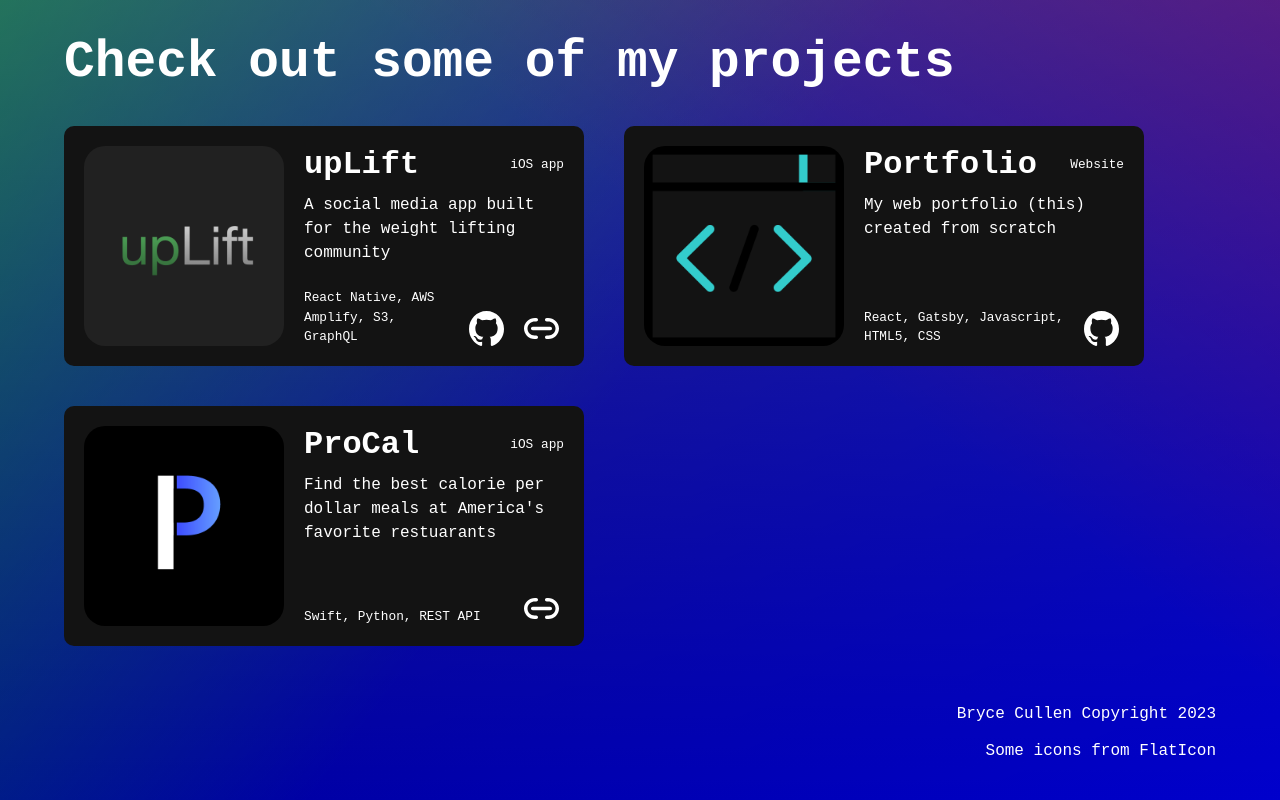
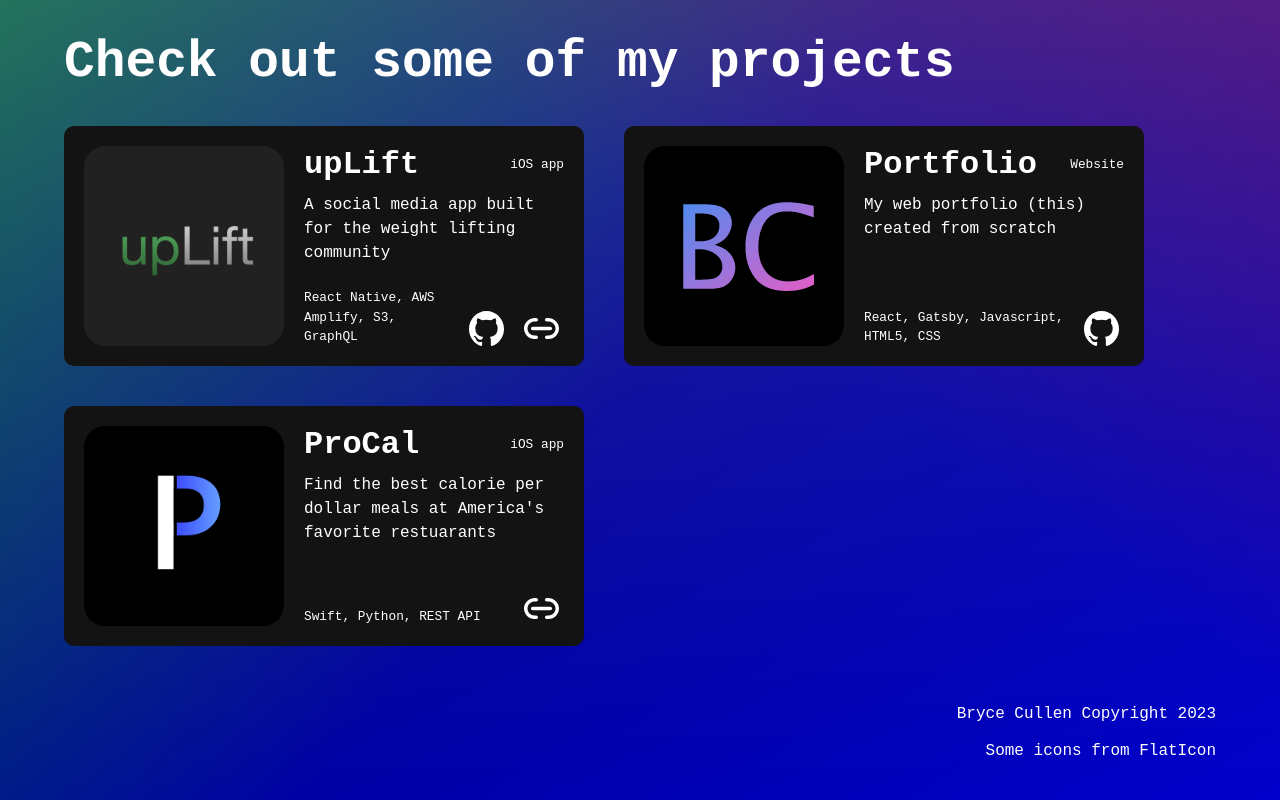
Before and after one commit to brycec23/portfolio, a Gatsby site: page / in a window 1280 px wide. Shown: the part 1890-2690 px from the top of the page. Built offline with nearby package versions, Linux system fonts and the light colour scheme; Gatsby itself is replaced by a stand-in of ours.

Commit message:
Favicon, Portfolio Image

```diff
--- a/src/pages/index.js
+++ b/src/pages/index.js
@@ -159,7 +159,7 @@ export default function Home() {
           <ProjectCard
             name="Portfolio"
             sub="Website"
-            image="/coding.png"
+            image="/bclogo.png"
             desc="My web portfolio (this) created from scratch"
             techUsed="React, Gatsby, Javascript, HTML5, CSS"
             git="https://github.com/brycec23/portfolio"
```
Also changed, not shown: static/bclogo.png (added), static/favicon.ico.
